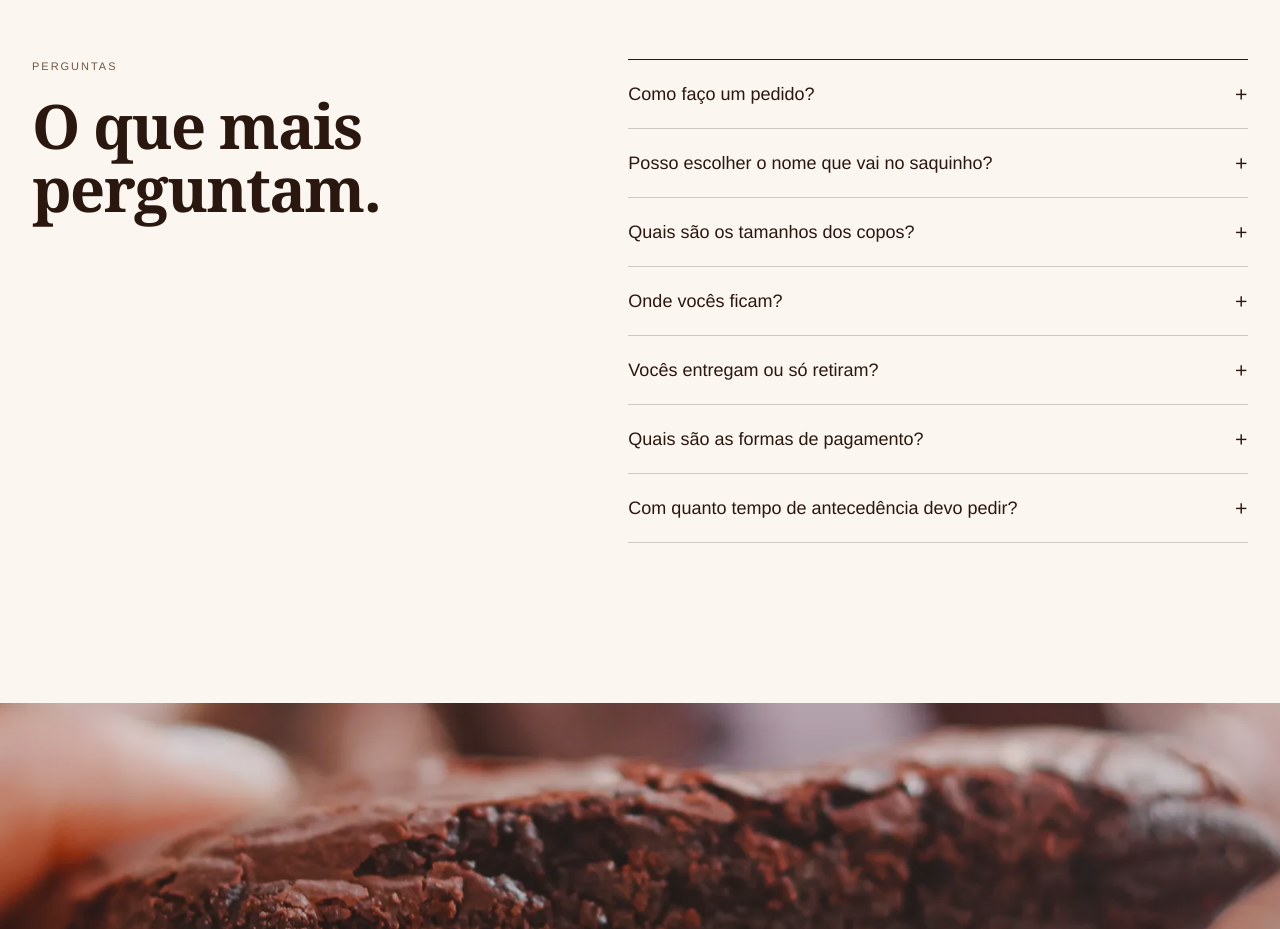
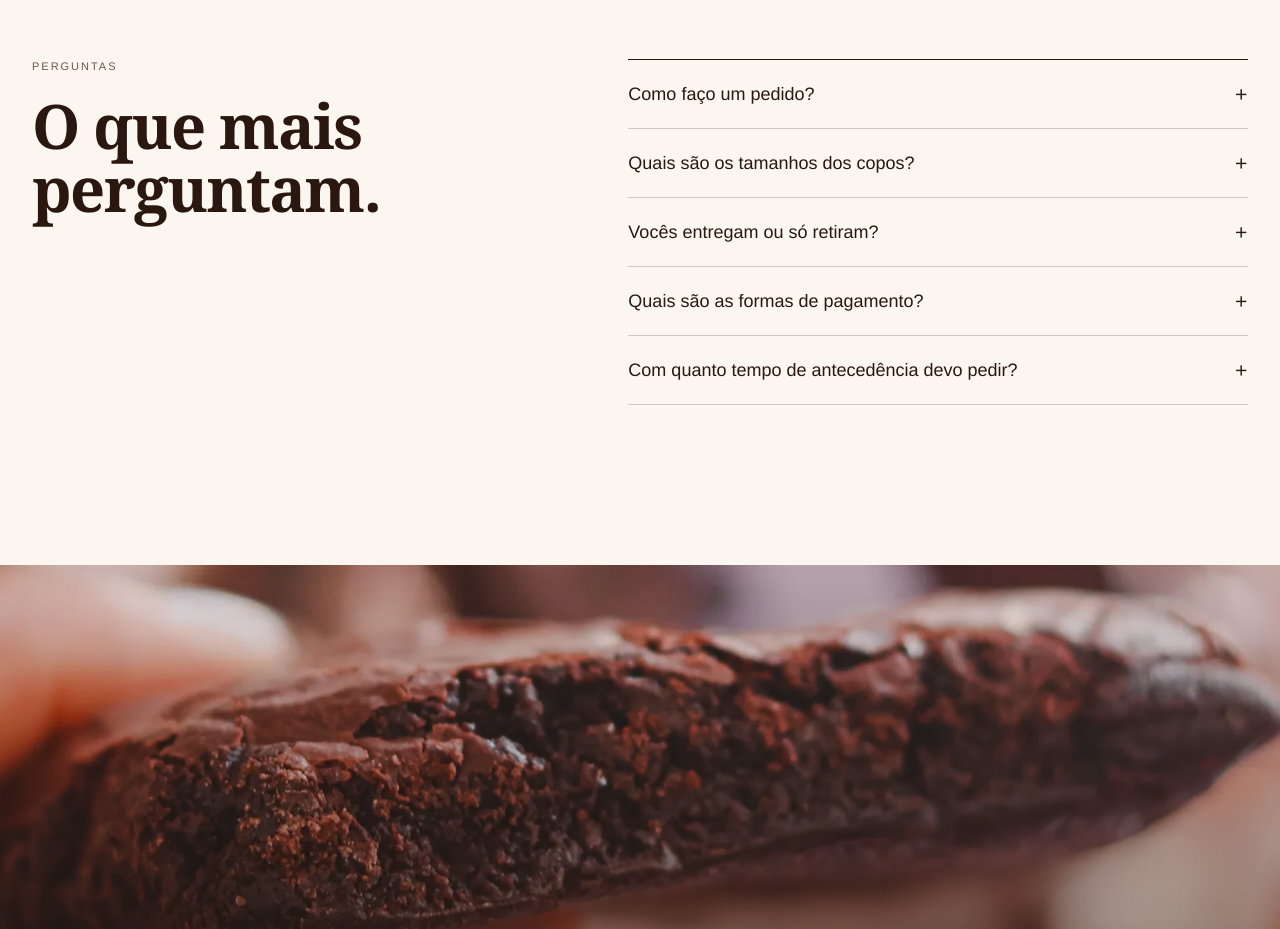
Before and after one commit to m9tzin/ll-brownies, a React (Vite) app: page / in a window 1280 px wide. Shown: the part 9160-10089 px from the top of the page. Built offline with nearby package versions, Linux system fonts and the light colour scheme.

Commit message:
refactor: reduz o FAQ para 5 perguntas

```diff
--- a/src/data/faq.ts
+++ b/src/data/faq.ts
@@ -11,16 +11,8 @@ export const faq: readonly FaqItem[] = [
       'Escolha os itens no cardápio, confira a sacola e toque em enviar. A conversa abre no WhatsApp com tudo pronto, e só vai quando você enviar.',
   },
   {
-    question: 'Posso escolher o nome que vai no saquinho?',
-    answer: 'Pode. Escreva no cardápio ou na sacola. O nome vai junto na mensagem do pedido.',
-  },
-  {
     question: 'Quais são os tamanhos dos copos?',
     answer: 'Pequeno por R$ 10 e grande por R$ 20. Todos levam brownie entre as camadas.',
-  },
-  {
-    question: 'Onde vocês ficam?',
-    answer: 'Em Nerópolis, GO.',
   },
 
   // Respostas genéricas: levam o assunto para o WhatsApp em vez de afirmar regras da loja.
```
